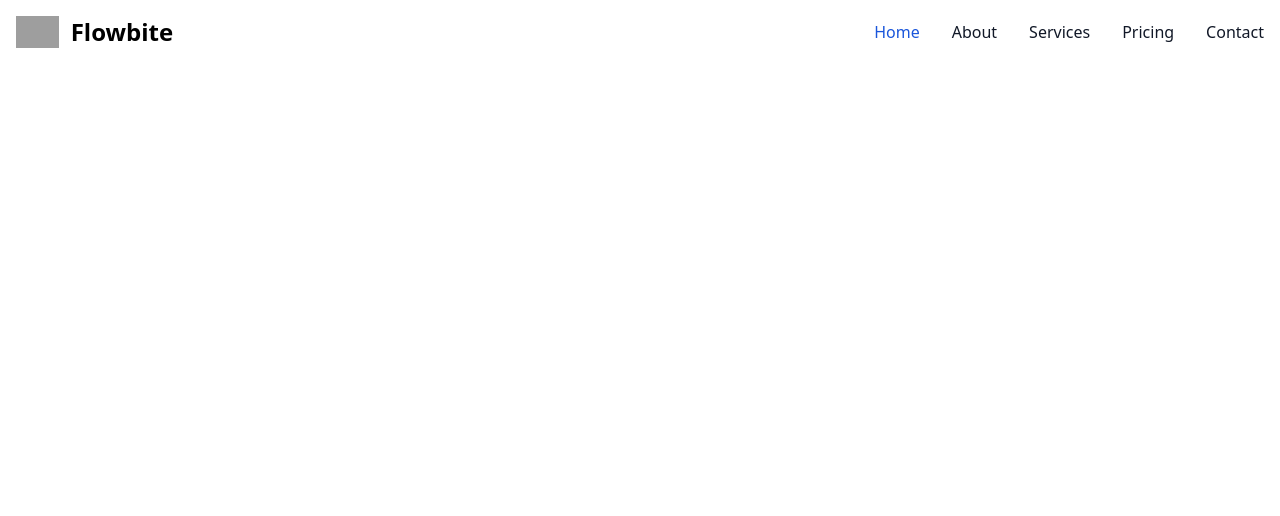
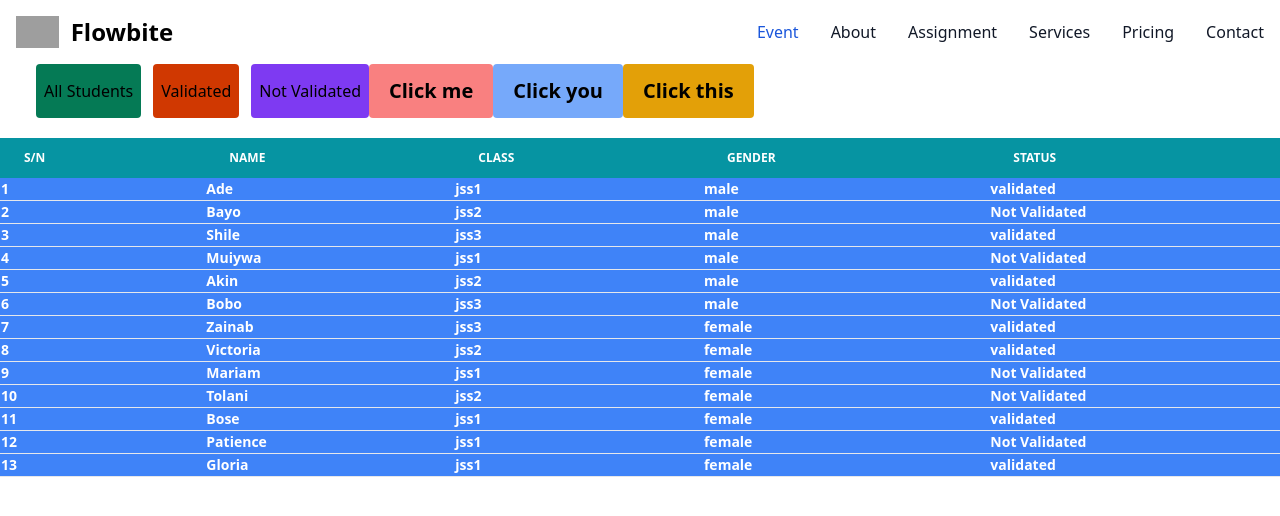
Before and after one commit to Danitife/Class-August, a React (Create React App) app: page /assignment in a window 1280 px wide. Shown: the top 516 px of the page. Built offline with nearby package versions, Linux system fonts and the light colour scheme; grey boxes are pictures that could not be loaded.

Commit message:
Props Class

```diff
--- a/src/App.js
+++ b/src/App.js
@@ -1,5 +1,6 @@
 import logo from './logo.svg';
 import './App.css';
+import ButtonComp from './components/ButtonComp';
 
 function App() {
   const dan = {
@@ -18,6 +19,7 @@ function App() {
       <div className='sm:flex block justify-center'>
         <div className='w-24 h-24 m-auto sm:m-0 md:w-52 bg-orange-600 hover:bg-blue-400 transition-ease-in'></div>
         <div className='w-24 h-24 m-auto mt-10 sm:m-0 bg-orange-300'></div>
+        <ButtonComp />
       </div>
     </>
   );
--- /dev/null
+++ b/src/Event.js
@@ -0,0 +1,28 @@
+import React, {useState} from 'react'
+
+const Event = () => {
+    const [myNAme, setmyNAme] = useState("Daniel")
+    const [btnNAme, setbtnNAme] = useState("Change Name")
+    const [showName, setshowName] = useState(true)
+    const [allUser, setallUser] = useState(["User1", "User2", "User3", "User4"])
+    const [userInfo, setuserInfo] = useState([{name:"", class: "", gender: "", validated: true}])
+    // Hooks(Use State)
+    // Virtual Dom
+
+    const changeName = ()=>{
+    }
+  return (
+    <div>
+        {allUser.map((el, i)=>(
+            <div key={i}>{i+1}. {el}</div>
+        ))}
+        {showName &&
+            <h1>{myNAme}</h1>
+        }
+        <input type={showName? "password": "text"} />
+        <button onClick={changeName}>{btnNAme}</button>
+    </div>
+  )
+}
+
+export default Event
--- /dev/null
+++ b/src/EventAssignment.jsx
@@ -0,0 +1,88 @@
+import React from 'react'
+import { useState } from 'react'
+import ButtonComp from './components/ButtonComp'
+
+
+const EventAssignment = () => {
+ let studentsInfo=[
+    {name:"Ade", class: "jss1", gender: "male", validated: true},
+    {name:"Bayo", class: "jss2", gender: "male", validated: false},
+    {name:"Shile", class: "jss3", gender: "male", validated: true},
+    {name:"Muiywa", class: "jss1", gender: "male", validated: false},
+    {name:"Akin", class: "jss2", gender: "male", validated: true},
+    {name:"Bobo", class: "jss3", gender: "male", validated: false},
+    {name:"Zainab", class: "jss3", gender: "female", validated: true},
+    {name:"Victoria", class: "jss2", gender: "female", validated: true},
+    {name:"Mariam", class: "jss1", gender: "female", validated: false},
+    {name:"Tolani", class: "jss2", gender: "female", validated: false},
+    {name:"Bose", class: "jss1", gender: "female", validated: true},
+    {name:"Patience", class: "jss1", gender: "female", validated: false},
+    {name:"Gloria", class: "jss1", gender: "female", validated: true},
+
+
+]
+const [allStudents, setallStudents] = useState(studentsInfo)
+const displayAllstudents=()=>{
+    setallStudents(studentsInfo)
+}
+const showValidated=()=>{
+const validated =allStudents.filter((element)=> element.validated)
+setallStudents(validated)
+}
+const showUnValidated=()=>{
+    const unvalidated = allStudents.filter((element)=> !element.validated)
+    setallStudents(unvalidated)
+
+}
+  return (
+    <>
+    <div className='flex mb-5 ml-9'>
+    <button onClick={displayAllstudents} className='bg-green-600 rounded p-2 mr-3'>All Students</button>
+    <button onClick={showValidated} className='bg-orange-600 rounded p-2 mr-3'>Validated</button>
+    <button onClick={showUnValidated} className='bg-purple-600 rounded p-2'>Not Validated</button>
+    <ButtonComp daniel="Click me" color="red" />
+    <ButtonComp daniel="Click you" color="blue"/>
+    <ButtonComp daniel="Click this" color="yellow"/>
+    </div>
+<div class="relative overflow-x-auto">
+    <table class="w-full text-sm text-left text-gray-500 dark:text-gray-400">
+        <thead class="text-xs text-white bg-teal-500 uppercase dark:bg-gray-700 dark:text-gray-400">
+            <tr>
+                <th scope="col" class="px-6 py-3">
+                    S/N
+                </th>
+                <th scope="col" class="px-6 py-3">
+                    NAME
+                </th>
+                <th scope="col" class="px-6 py-3">
+                    CLASS
+                </th>
+                <th scope="col" class="px-6 py-3">
+                    GENDER
+                </th>
+                <th scope="col" class="px-6 py-3">
+                    STATUS
+                </th>
+            </tr>
+        </thead>
+    {allStudents.map((element,index)=>(
+        <tbody>
+            <tr key={index} class="bg-blue-500 text-white font-sans font-bold border-b dark:bg-gray-800 dark:border-gray-700">
+              <td>{index+1}</td>
+              <td>{element.name}</td>
+              <td>{element.class}</td>
+              <td>{element.gender}</td>
+              <td>{element.validated  ? "validated": "Not Validated"}</td>
+
+            </tr>
+
+        </tbody>
+        ))}
+    </table>
+</div>
+
+    </>
+  )
+}
+
+export default EventAssignment
--- a/src/Navbar.js
+++ b/src/Navbar.js
@@ -20,10 +20,13 @@ const Navbar = () => {
     <div class="hidden w-full md:block md:w-auto" id="navbar-default">
       <ul class="font-medium flex flex-col p-4 md:p-0 mt-4 border border-gray-100 rounded-lg bg-gray-50 md:flex-row md:space-x-8 md:mt-0 md:border-0 md:bg-white dark:bg-gray-800 md:dark:bg-gray-900 dark:border-gray-700">
         <li>
-          <a href="#" class="block py-2 pl-3 pr-4 text-white bg-blue-700 rounded md:bg-transparent md:text-blue-700 md:p-0 dark:text-white md:dark:text-blue-500" aria-current="page">Home</a>
+          <Link to="/event" class="block py-2 pl-3 pr-4 text-white bg-blue-700 rounded md:bg-transparent md:text-blue-700 md:p-0 dark:text-white md:dark:text-blue-500" aria-current="page">Event</Link>
         </li>
         <li>
           <Link to="/about" class="block py-2 pl-3 pr-4 text-gray-900 rounded hover:bg-gray-100 md:hover:bg-transparent md:border-0 md:hover:text-blue-700 md:p-0 dark:text-white md:dark:hover:text-blue-500 dark:hover:bg-gray-700 dark:hover:text-white md:dark:hover:bg-transparent">About</Link>
+        </li>
+        <li>
+          <Link to="/assignment" class="block py-2 pl-3 pr-4 text-gray-900 rounded hover:bg-gray-100 md:hover:bg-transparent md:border-0 md:hover:text-blue-700 md:p-0 dark:text-white md:dark:hover:text-blue-500 dark:hover:bg-gray-700 dark:hover:text-white md:dark:hover:bg-transparent">Assignment</Link>
         </li>
         <li>
           <a href="#" class="block py-2 pl-3 pr-4 text-gray-900 rounded hover:bg-gray-100 md:hover:bg-transparent md:border-0 md:hover:text-blue-700 md:p-0 dark:text-white md:dark:hover:text-blue-500 dark:hover:bg-gray-700 dark:hover:text-white md:dark:hover:bg-transparent">Services</a>
--- /dev/null
+++ b/src/NotFound.js
@@ -0,0 +1,18 @@
+import React from 'react'
+import { useNavigate } from 'react-router-dom'
+
+const NotFound = () => {
+    const navigate = useNavigate();
+    const goHome = ()=>{
+        navigate("/")
+    }
+  return (
+    <div>
+        <h1>Abi you miss road?
+             <br /> The page you request for does not exist, go back
+             <button onClick={goHome}>home</button></h1>
+    </div>
+  )
+}
+
+export default NotFound
--- /dev/null
+++ b/src/components/ButtonComp.js
@@ -0,0 +1,11 @@
+import React from 'react'
+
+const ButtonComp = (props) => {
+  return (
+    <div>
+        <button className={`bg-${props.color}-400 rounded py-3 px-5 font-semibold text-[20px]`}>{props.daniel}</button>
+    </div>
+  )
+}
+
+export default ButtonComp
--- a/src/index.js
+++ b/src/index.js
@@ -3,10 +3,13 @@ import ReactDOM from 'react-dom/client';
 import './index.css';
 import App from './App';
 import First from './First';
-import { BrowserRouter, Routes, Route } from 'react-router-dom';
+import { BrowserRouter, Routes, Route, Navigate } from 'react-router-dom';
 import reportWebVitals from './reportWebVitals';
 import About from './About';
 import Navbar from './Navbar';
+import Event from './Event';
+import NotFound from './NotFound';
+import EventAssignment from './EventAssignment';
 
 const root = ReactDOM.createRoot(document.getElementById('root'));
 root.render(
@@ -14,9 +17,13 @@ root.render(
     <BrowserRouter>
     <Navbar />
       <Routes>
-       <Route path='/' element={<App />}></Route>
-       <Route path='/first' element={<First />}></Route>
-       <Route path='/about' element={<About/>}></Route>
+       <Route path='/' element={<App />} />
+       <Route path='/home' element={<Navigate to="/" />} />
+       <Route path='/first' element={<First />} />
+       <Route path='/assignment' element={<EventAssignment />} />
+       <Route path='/about' element={<About/>} />
+       <Route path='/event' element={<Event />} />
+       <Route path='*' element={<NotFound />} />
       </Routes>
     </BrowserRouter>
     {/* <First></First> */}
```
